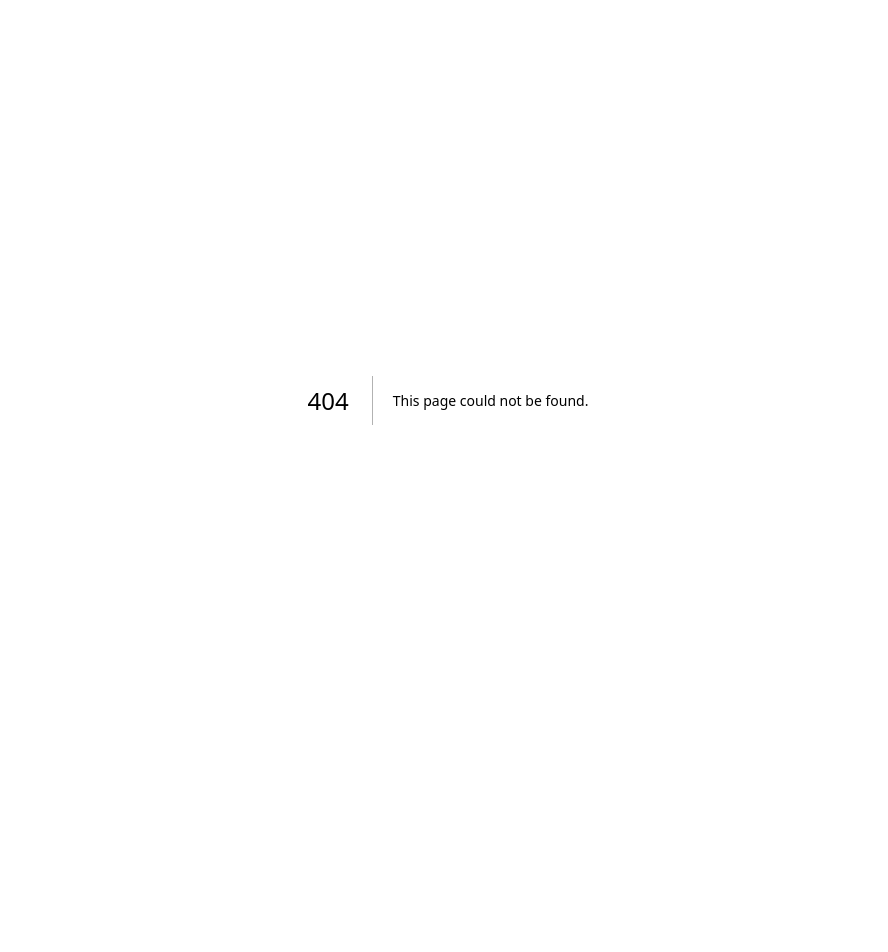
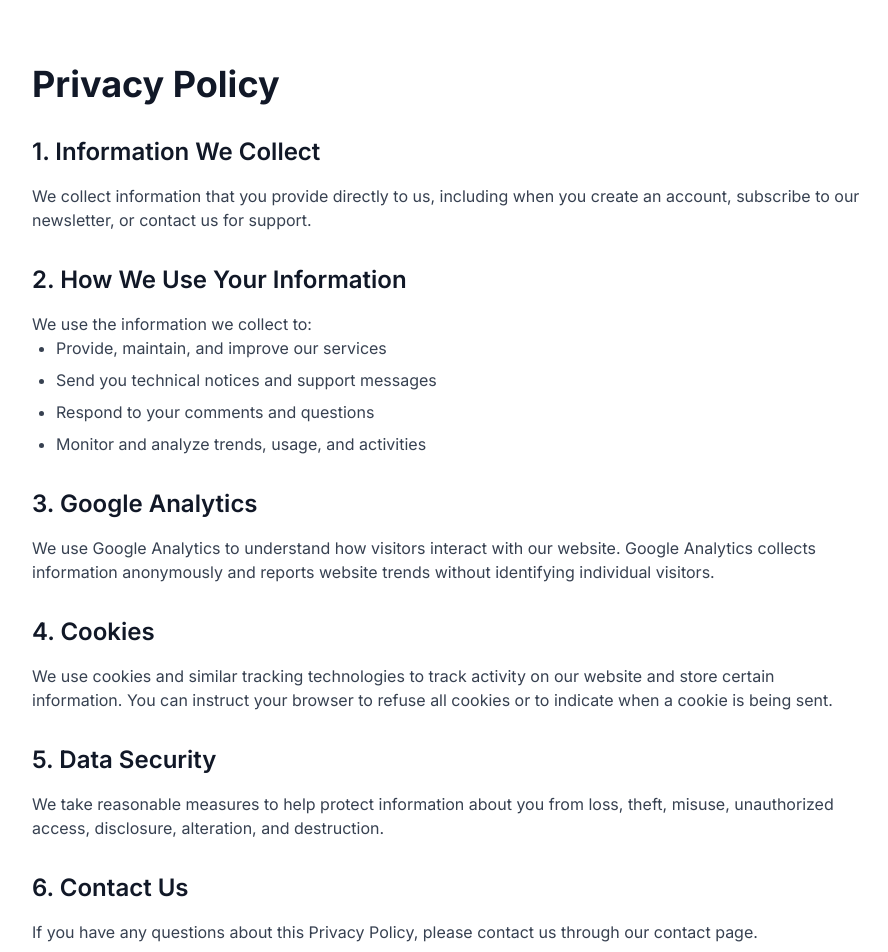
Before and after one commit to SecuThive/photopolio_maindesign, a Next.js app: page /privacy-policy in a window 1280 px wide. Before the commit this address had no page. Shown: the top 952 px of the page, without its empty margins (192-1080 px from the left). Before the commit the page ends 800 px from the top, so only its background shows below. Built offline with nearby package versions, Linux system fonts and the light colour scheme.

Commit message:
update google function

```diff
--- /dev/null
+++ b/app/contact/page.tsx
@@ -0,0 +1,78 @@
+import type { Metadata } from "next";
+
+export const metadata: Metadata = {
+  title: "Contact Us - Photopolio",
+  description: "Get in touch with Photopolio - AI Design Gallery",
+};
+
+export default function ContactPage() {
+  return (
+    <div className="min-h-screen bg-white">
+      <div className="max-w-4xl mx-auto px-4 sm:px-6 lg:px-8 py-16">
+        <h1 className="text-4xl font-bold text-gray-900 mb-8">Contact Us</h1>
+
+        <div className="prose prose-lg text-gray-700 space-y-6">
+          <section>
+            <p className="text-lg">
+              We'd love to hear from you! Whether you have a question, feedback, or just want to say hello,
+              feel free to reach out.
+            </p>
+          </section>
+
+          <section className="mt-12">
+            <h2 className="text-2xl font-semibold text-gray-900 mb-4">Get in Touch</h2>
+
+            <div className="bg-gray-50 border border-gray-200 rounded-lg p-8 space-y-6">
+              <div>
+                <h3 className="text-lg font-semibold text-gray-900 mb-2">Email</h3>
+                <p className="text-gray-700">
+                  <a href="mailto:contact@ui-syntax.com" className="text-blue-600 hover:text-blue-800 underline">
+                    contact@ui-syntax.com
+                  </a>
+                </p>
+              </div>
+
+              <div>
+                <h3 className="text-lg font-semibold text-gray-900 mb-2">Business Hours</h3>
+                <p className="text-gray-700">
+                  Monday - Friday: 9:00 AM - 6:00 PM (KST)<br />
+                  Saturday - Sunday: Closed
+                </p>
+              </div>
+
+              <div>
+                <h3 className="text-lg font-semibold text-gray-900 mb-2">Response Time</h3>
+                <p className="text-gray-700">
+                  We typically respond within 24-48 hours on business days.
+                </p>
+              </div>
+            </div>
+          </section>
+
+          <section className="mt-12">
+            <h2 className="text-2xl font-semibold text-gray-900 mb-4">Feedback & Suggestions</h2>
+            <p>
+              Your feedback helps us improve! If you have any suggestions for new features,
+              design categories, or improvements to our gallery, we'd love to hear them.
+            </p>
+          </section>
+
+          <section className="mt-12">
+            <h2 className="text-2xl font-semibold text-gray-900 mb-4">For Designers</h2>
+            <p>
+              Interested in contributing your AI-generated designs to our gallery?
+              Please reach out to us via email with your portfolio and we'll get back to you.
+            </p>
+          </section>
+
+          <section className="mt-12 pt-8 border-t border-gray-200">
+            <p className="text-sm text-gray-500">
+              Note: We do not provide technical support for third-party tools or services.
+              For general inquiries only.
+            </p>
+          </section>
+        </div>
+      </div>
+    </div>
+  );
+}
--- a/app/layout.tsx
+++ b/app/layout.tsx
@@ -1,4 +1,5 @@
 import type { Metadata } from "next";
+import { GoogleAnalytics } from '@next/third-parties/google';
 import "./globals.css";
 
 export const metadata: Metadata = {
@@ -14,6 +15,7 @@ export default function RootLayout({
   return (
     <html lang="ko">
       <body>{children}</body>
+      <GoogleAnalytics gaId="G-VPZWQWHW6Y" />
     </html>
   );
 }
--- a/app/page.tsx
+++ b/app/page.tsx
@@ -6,6 +6,7 @@ import { Design } from '@/types/database';
 import DesignCard from '@/components/DesignCard';
 import DesignModal from '@/components/DesignModal';
 import Header from '@/components/Header';
+import Footer from '@/components/Footer';
 
 const ITEMS_PER_PAGE = 12;
 
@@ -125,6 +126,8 @@ export default function HomePage() {
           onClose={() => setSelectedDesign(null)}
         />
       )}
+
+      <Footer />
     </div>
   );
 }
--- /dev/null
+++ b/app/privacy-policy/page.tsx
@@ -0,0 +1,79 @@
+import type { Metadata } from "next";
+
+export const metadata: Metadata = {
+  title: "Privacy Policy - Photopolio",
+  description: "Privacy Policy for Photopolio - AI Design Gallery",
+};
+
+export default function PrivacyPolicyPage() {
+  return (
+    <div className="min-h-screen bg-white">
+      <div className="max-w-4xl mx-auto px-4 sm:px-6 lg:px-8 py-16">
+        <h1 className="text-4xl font-bold text-gray-900 mb-8">Privacy Policy</h1>
+
+        <div className="prose prose-lg text-gray-700 space-y-6">
+          <section>
+            <h2 className="text-2xl font-semibold text-gray-900 mt-8 mb-4">1. Information We Collect</h2>
+            <p>
+              We collect information that you provide directly to us, including when you create an account,
+              subscribe to our newsletter, or contact us for support.
+            </p>
+          </section>
+
+          <section>
+            <h2 className="text-2xl font-semibold text-gray-900 mt-8 mb-4">2. How We Use Your Information</h2>
+            <p>
+              We use the information we collect to:
+            </p>
+            <ul className="list-disc pl-6 space-y-2">
+              <li>Provide, maintain, and improve our services</li>
+              <li>Send you technical notices and support messages</li>
+              <li>Respond to your comments and questions</li>
+              <li>Monitor and analyze trends, usage, and activities</li>
+            </ul>
+          </section>
+
+          <section>
+            <h2 className="text-2xl font-semibold text-gray-900 mt-8 mb-4">3. Google Analytics</h2>
+            <p>
+              We use Google Analytics to understand how visitors interact with our website.
+              Google Analytics collects information anonymously and reports website trends without
+              identifying individual visitors.
+            </p>
+          </section>
+
+          <section>
+            <h2 className="text-2xl font-semibold text-gray-900 mt-8 mb-4">4. Cookies</h2>
+            <p>
+              We use cookies and similar tracking technologies to track activity on our website
+              and store certain information. You can instruct your browser to refuse all cookies
+              or to indicate when a cookie is being sent.
+            </p>
+          </section>
+
+          <section>
+            <h2 className="text-2xl font-semibold text-gray-900 mt-8 mb-4">5. Data Security</h2>
+            <p>
+              We take reasonable measures to help protect information about you from loss, theft,
+              misuse, unauthorized access, disclosure, alteration, and destruction.
+            </p>
+          </section>
+
+          <section>
+            <h2 className="text-2xl font-semibold text-gray-900 mt-8 mb-4">6. Contact Us</h2>
+            <p>
+              If you have any questions about this Privacy Policy, please contact us through our
+              contact page.
+            </p>
+          </section>
+
+          <section>
+            <p className="text-sm text-gray-500 mt-12">
+              Last Updated: January 19, 2026
+            </p>
+          </section>
+        </div>
+      </div>
+    </div>
+  );
+}
--- /dev/null
+++ b/app/sitemap.ts
@@ -0,0 +1,32 @@
+import { MetadataRoute } from 'next'
+
+export default function sitemap(): MetadataRoute.Sitemap {
+  const baseUrl = 'https://ui-syntax.com'
+
+  return [
+    {
+      url: baseUrl,
+      lastModified: new Date(),
+      changeFrequency: 'daily',
+      priority: 1,
+    },
+    {
+      url: `${baseUrl}/privacy-policy`,
+      lastModified: new Date(),
+      changeFrequency: 'monthly',
+      priority: 0.5,
+    },
+    {
+      url: `${baseUrl}/contact`,
+      lastModified: new Date(),
+      changeFrequency: 'monthly',
+      priority: 0.5,
+    },
+    {
+      url: `${baseUrl}/admin`,
+      lastModified: new Date(),
+      changeFrequency: 'weekly',
+      priority: 0.3,
+    },
+  ]
+}
--- /dev/null
+++ b/components/Footer.tsx
@@ -0,0 +1,67 @@
+import React from 'react';
+import Link from 'next/link';
+
+export default function Footer() {
+  return (
+    <footer className="bg-black border-t border-gray-900 mt-auto">
+      <div className="max-w-7xl mx-auto px-4 sm:px-6 lg:px-8 py-12">
+        <div className="grid grid-cols-1 md:grid-cols-3 gap-8">
+          {/* Brand Section */}
+          <div>
+            <h2 className="text-xl font-display font-semibold text-white mb-4">
+              PHOTOPOLIO
+            </h2>
+            <p className="text-gray-400 text-sm">
+              AI-generated web design gallery showcasing creative and innovative designs.
+            </p>
+          </div>
+
+          {/* Quick Links */}
+          <div>
+            <h3 className="text-sm font-semibold text-white mb-4 uppercase tracking-wider">
+              Quick Links
+            </h3>
+            <ul className="space-y-2">
+              <li>
+                <Link href="/" className="text-gray-400 hover:text-white text-sm transition-colors">
+                  Home
+                </Link>
+              </li>
+              <li>
+                <Link href="/admin" className="text-gray-400 hover:text-white text-sm transition-colors">
+                  Admin
+                </Link>
+              </li>
+            </ul>
+          </div>
+
+          {/* Legal */}
+          <div>
+            <h3 className="text-sm font-semibold text-white mb-4 uppercase tracking-wider">
+              Legal
+            </h3>
+            <ul className="space-y-2">
+              <li>
+                <Link href="/privacy-policy" className="text-gray-400 hover:text-white text-sm transition-colors">
+                  Privacy Policy
+                </Link>
+              </li>
+              <li>
+                <Link href="/contact" className="text-gray-400 hover:text-white text-sm transition-colors">
+                  Contact
+                </Link>
+              </li>
+            </ul>
+          </div>
+        </div>
+
+        {/* Copyright */}
+        <div className="mt-8 pt-8 border-t border-gray-900">
+          <p className="text-center text-gray-500 text-sm">
+            © {new Date().getFullYear()} Photopolio. All rights reserved.
+          </p>
+        </div>
+      </div>
+    </footer>
+  );
+}
--- a/package.json
+++ b/package.json
@@ -9,6 +9,7 @@
     "lint": "next lint"
   },
   "dependencies": {
+    "@next/third-parties": "^16.1.3",
     "@supabase/supabase-js": "^2.39.0",
     "next": "14.2.0",
     "react": "^18.2.0",
```
Also changed, not shown: 1 other file (tests, documents, lock files or other folders).
